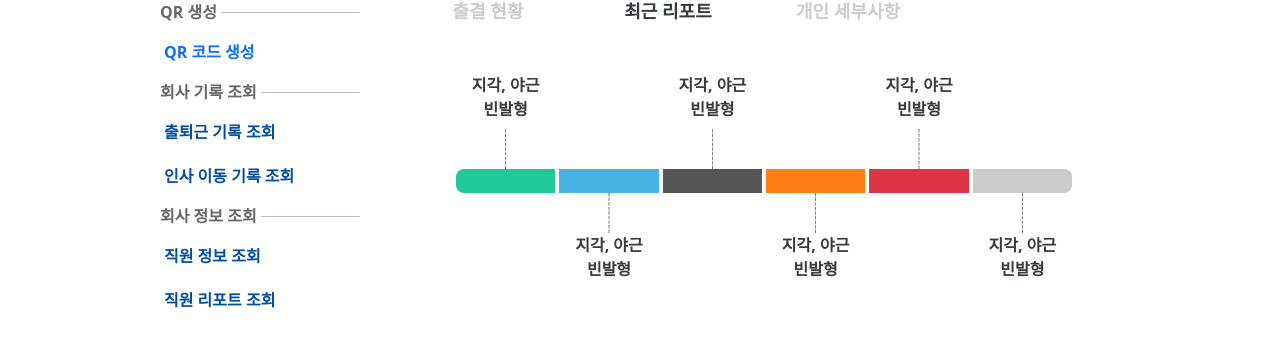
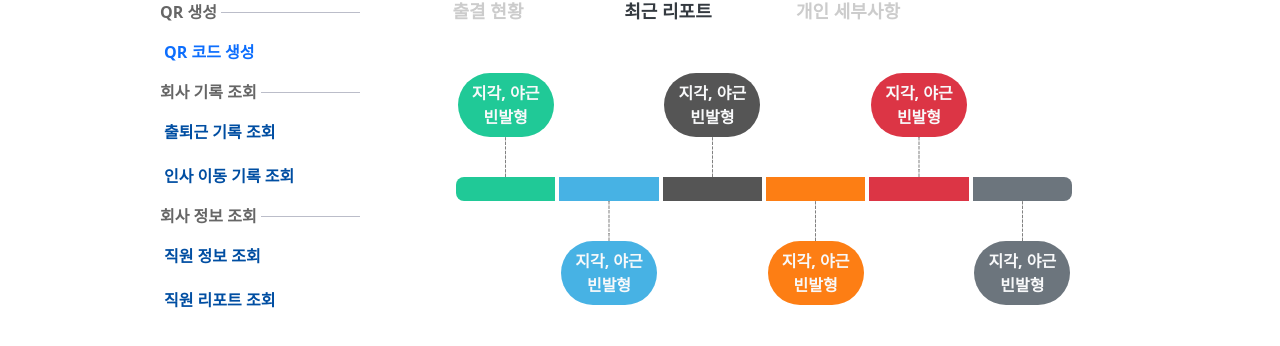
Before and after one commit to anheejeong/WELLMIND-FRONTEND, a React (Vite) app: page /main in a window 1280 px wide. Both pictures are taken after a click on the button "최근 리포트". Shown: the part 380-726 px from the top of the page. Built offline with nearby package versions, Linux system fonts and the light colour scheme; the HTML template or start-up script is replaced by a standard one.

Commit message:
[Design] 최근 리포트 디자인 bg 추가

```diff
--- a/src/components/RecentGraph/index.tsx
+++ b/src/components/RecentGraph/index.tsx
@@ -4,64 +4,81 @@ export default function RecentGraph() {
   return (
     <div className="w-full h-full flex justify-center items-center gap-1 mt-12">
       <div className="w-1/6 flex flex-col justify-center items-center text-center">
-        <div className="font-semibold text-text-default w-20 h-14">
+        <div className="font-semibold w-24 h-16 bg-default-lightGreen text-text-white rounded-full p-2">
           지각, 야근 빈발형
         </div>
         <img className="h-10" src={dottedLine} alt="dottedLine" />
         <div className="w-full h-6 bg-default-lightGreen rounded-l-lg" />
         <div className="h-10" />
-        <div className="font-semibold text-text-default w-20 h-14" />
+        <div className="font-semibold text-text-default w-20 h-16" />
       </div>
 
       <div className="w-1/6 flex flex-col justify-center items-center text-center">
-        <div className="font-semibold text-text-default w-20 h-14" />
+        <div className="font-semibold text-text-default w-20 h-16" />
         <div className="h-10" />
         <div className="w-full h-6 bg-primary-200" />
         <img className="h-10" src={dottedLine} alt="dottedLine" />
-        <div className="font-semibold text-text-default w-20 h-14">
+        <div className="font-semibold w-24 h-16 bg-primary-200 text-text-white rounded-full p-2">
           지각, 야근 빈발형
         </div>
       </div>
 
       <div className="w-1/6 flex flex-col justify-center items-center text-center">
-        <div className="font-semibold text-text-default w-20 h-14">
+        <div className="font-semibold w-24 h-16 bg-default-darkGray text-text-white rounded-full p-2">
           지각, 야근 빈발형
         </div>
         <img className="h-10" src={dottedLine} alt="dottedLine" />
         <div className="w-full h-6 bg-default-darkGray" />
         <div className="h-10" />
-        <div className="font-semibold text-text-default w-20 h-14" />
+        <div className="font-semibold text-text-default w-20 h-16" />
       </div>
 
       <div className="w-1/6 flex flex-col justify-center items-center text-center">
-        <div className="font-semibold text-text-default w-20 h-14" />
+        <div className="font-semibold text-text-default w-20 h-16" />
         <div className="h-10" />
         <div className="w-full h-6 bg-default-orange" />
         <img className="h-10" src={dottedLine} alt="dottedLine" />
-        <div className="font-semibold text-text-default w-20 h-14">
+        <div className="font-semibold w-24 h-16 bg-default-orange text-text-white rounded-full p-2">
           지각, 야근 빈발형
         </div>
       </div>
 
       <div className="w-1/6 flex flex-col justify-center items-center text-center">
-        <div className="font-semibold text-text-default w-20 h-14">
+        <div className="font-semibold w-24 h-16 bg-default-red text-text-white rounded-full p-2">
           지각, 야근 빈발형
         </div>
         <img className="h-10" src={dottedLine} alt="dottedLine" />
         <div className="w-full h-6 bg-default-red" />
         <div className="h-10" />
-        <div className="font-semibold text-text-default w-20 h-14" />
+        <div className="font-semibold text-text-default w-20 h-16" />
       </div>
 
       <div className="w-1/6 flex flex-col justify-center items-center text-center">
-        <div className="font-semibold text-text-default w-20 h-14" />
+        <div className="font-semibold text-text-default w-20 h-16" />
         <div className="h-10" />
-        <div className="w-full h-6 bg-text-gray rounded-r-lg" />
+        <div className="w-full h-6 bg-black-400 rounded-r-lg" />
         <img className="h-10" src={dottedLine} alt="dottedLine" />
-        <div className="font-semibold text-text-default w-20 h-14">
+        <div className="font-semibold w-24 h-16 bg-black-400 text-text-white rounded-full p-2">
           지각, 야근 빈발형
         </div>
       </div>
     </div>
   )
 }
+
+// const COLORS = [
+//   'bg-default-lightGreen',
+//   'bg-primary-200',
+//   'bg-default-darkGray',
+//   'bg-default-orange',
+//   'bg-default-red',
+//   'bg-text-gray',
+// ]
+
+// type DataType = {
+//   text: string
+// }
+
+// type RecentGraphProps = {
+//   data: DataType[]
+// }
```
